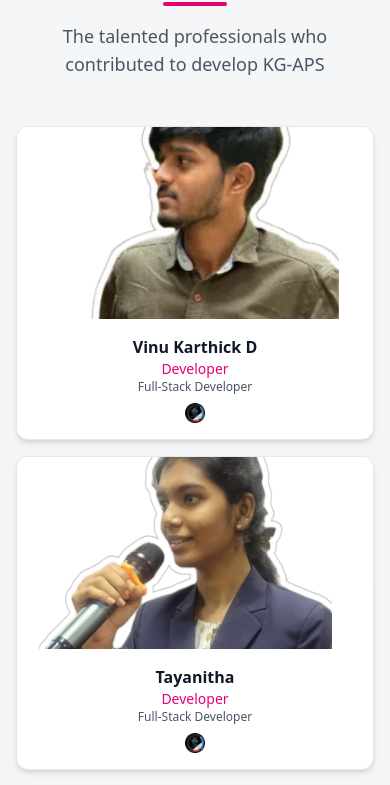
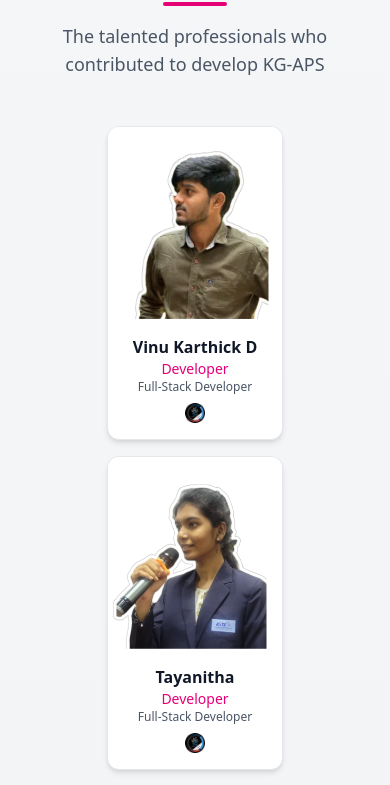
Before and after one commit to Kite-IPS/Ips_Portfolio, a React (Vite) app in the folder Client/: page /kgaps in a window 390 px wide. Shown: the part 2980-3765 px from the top of the page. Built offline with nearby package versions, Linux system fonts and the light colour scheme.

Commit message:
Refactored TeamSection layout for improved responsiveness and member display

```diff
--- a/Client/src/Components/TeamSection.jsx
+++ b/Client/src/Components/TeamSection.jsx
@@ -32,14 +32,6 @@ const TeamSection = ({ members, projectName, accentColor = 'purple' }) => {
   };
   const roleColor = roleColorMap[accentColor] || roleColorMap.purple;
 
-  // Determine grid columns based on member count
-  const getGridCols = (count) => {
-    if (count <= 2) return 'grid-cols-1 sm:grid-cols-2 max-w-2xl';
-    if (count <= 3) return 'grid-cols-1 sm:grid-cols-2 md:grid-cols-3 max-w-4xl';
-    if (count <= 4) return 'grid-cols-2 sm:grid-cols-2 md:grid-cols-4 max-w-5xl';
-    return 'grid-cols-2 sm:grid-cols-2 md:grid-cols-3 lg:grid-cols-5 max-w-6xl';
-  };
-
   return (
     <div className="max-w-7xl mx-auto px-4 sm:px-6 lg:px-8 py-12 md:py-16">
       <div className="text-center mb-12 md:mb-16">
@@ -50,9 +42,9 @@ const TeamSection = ({ members, projectName, accentColor = 'purple' }) => {
         </p>
       </div>
 
-      <div className={`grid ${getGridCols(members.length)} gap-4 sm:gap-6 md:gap-8 mx-auto`}>
+      <div className="flex flex-wrap justify-center gap-4 sm:gap-6 md:gap-8">
         {members.map((member, index) => (
-          <div key={index} className="bg-white rounded-xl shadow-md hover:shadow-xl transition-shadow border border-gray-200 overflow-hidden group">
+          <div key={index} className="w-44 sm:w-52 bg-white rounded-xl shadow-md hover:shadow-xl transition-shadow border border-gray-200 overflow-hidden group">
             <div className="relative overflow-hidden h-48 sm:h-52">
               {member.imageUrl ? (
                 <img
```
